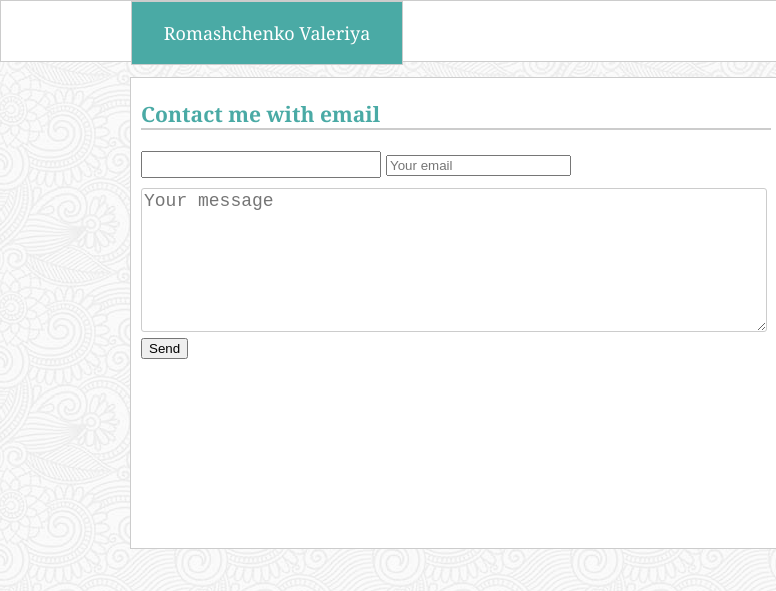
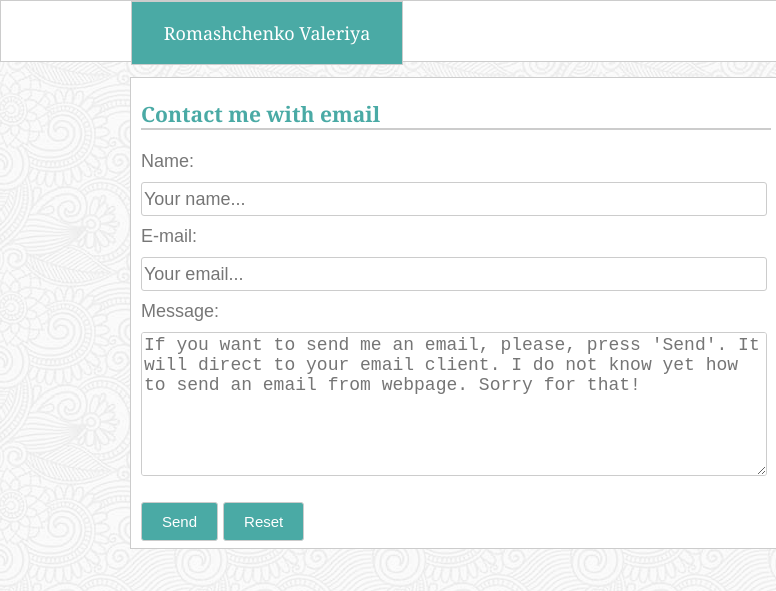
Before and after one commit to cupururum/cupururum.github.io, a plain HTML site: page contact.html in a window 1280 px wide. Shown: the top 591 px of the page, 0-776 px from the left. Drawn offline with Linux system fonts and the light colour scheme.

Commit message:
formspree

```diff
--- a/contact.html
+++ b/contact.html
@@ -53,38 +53,7 @@
           </aside>
       	  <article>
       	       <h1> Contact me with email </h1>
-
-               <form method="POST" action="http://formspree.io/v.romashchenko@gmail.com">
-  <input type="text" name="name">
-  <input type="email" name="email" placeholder="Your email">
-  <textarea name="message" placeholder="Your message"></textarea>
-  <button type="submit">Send</button>
-</form>
-
-  <!--
-               <form method="POST" action="http://formspree.io/v.romashchenko@gmail.com">
-                 Name:<br>
-                 <input class="small_windows" type="text" placeholder="Your name..." name="name">
-                 E-mail:<br>
-                <input class="small_windows" type="email" placeholder="Your email..." name="_replyto">
-                 Message:<br>
-                 <textarea name="message" placeholder="Your message..."></textarea>
-                 <input class="style_for_buttons" type="submit" value="Send">
-                 <input class="style_for_buttons" type="reset" value="Reset">
-               </form>
-
-                  <form action="https://formspree.io/v.romashchenko@gmail.com" method="POST">
-                         Name:<br>
-                       <input class="small_windows" type="text" placeholder="Your name..." name="name">
-                         E-mail:<br>
-                       <input class="small_windows" type="email" placeholder="Your email..." name="_replyto">
-                         Message:<br>
-                       <textarea placeholder="Your message..."></textarea><br><br>
-                       <input class="style_for_buttons" type="submit" value="Send">
-                       <input class="style_for_buttons" type="reset" value="Reset">
-                  </form> -->
-
-                <!-- <form action="mailto: v.romashchenko@gmail.com"
+                  <form action="mailto: v.romashchenko@gmail.com"
                      method="POST">
                        Name:<br>
                       <input class="small_windows" type="text" placeholder="Your name..."> <br>
@@ -94,7 +63,7 @@
                       <textarea placeholder="If you want to send me an email, please, press 'Send'. It will direct to your email client. I do not know yet how to send an email from webpage. Sorry for that!" ></textarea><br><br>
                       <input class="style_for_buttons" type="submit" value="Send">
                       <input class="style_for_buttons" type="reset" value="Reset">
-                </form> -->
+                </form>
       	  </article>
       </section>
       <div class="fix_footer">
```
